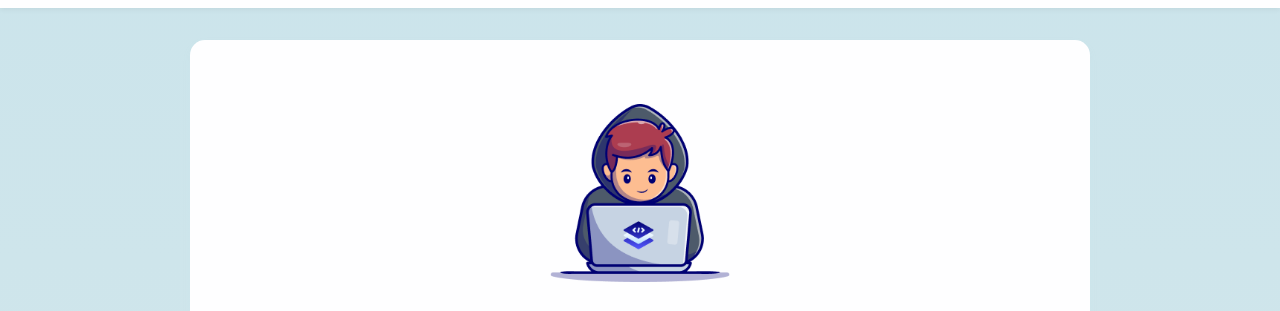
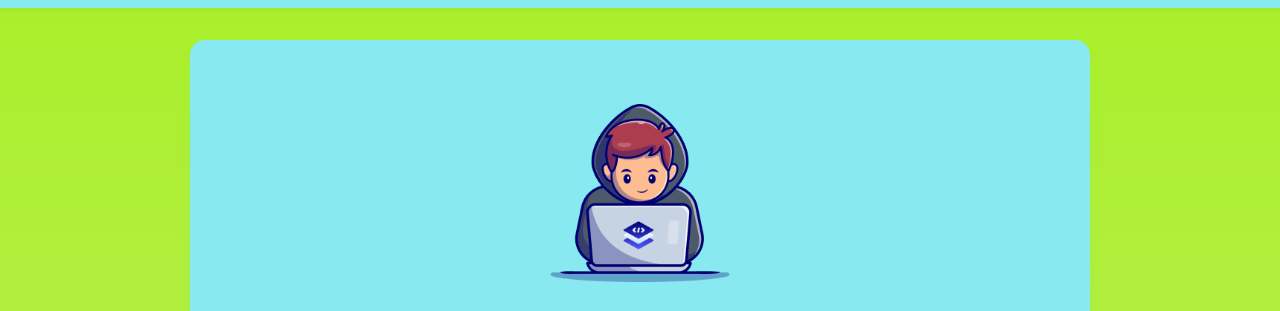
Before and after one commit to SM-MAYEEN/-programming-hero, a plain HTML site: page index.html in a window 1280 px wide. Shown: the part 74-385 px from the top of the page. Drawn offline with Linux system fonts and the light colour scheme.

Commit message:
style.css

```diff
--- a/style.css
+++ b/style.css
@@ -7,12 +7,12 @@
     --hover-blue: #f2ea10; /* Darker blue for hover */
     --text-dark: #212529; /* Darkest text */
     --text-medium: #45525f; /* General paragraph text */
-    --text-light: #6c757d; /* Lighter grey text */
-    --bg-white: #fefeff;
-    --bg-light-blue: #cbe4eb; /* Very light blue for gradient top */
+    --text-light: #1c83dc; /* Lighter grey text */
+    --bg-white: #88e9f1;
+    --bg-light-blue: #a9ef26; /* Very light blue for gradient top */
     --bg-body-gradient: linear-gradient(180deg, var(--bg-light-blue) 0%, #e6edeb 100%); /* Body background */
-    --card-shadow: 0 4px 10px rgba(181, 210, 214, 0.05);
-    --border-light: #e9ecef; /* Light border color */
+    --card-shadow: 0 4px 10px rgba(46, 205, 226, 0.05);
+    --border-light: #e5561d; /* Light border color */
     --red-youtube: #ff0000;
     --youtube-overlay: rgba(0, 0, 0, 0.7);
     --footer-bg: #cad9e9; /* Dark footer background */
```
